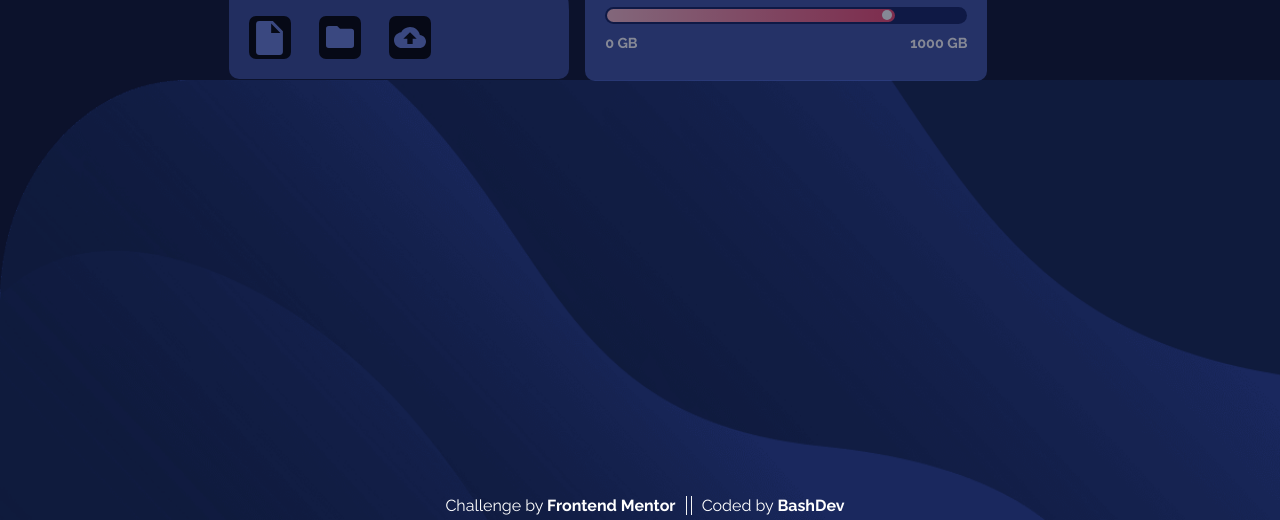
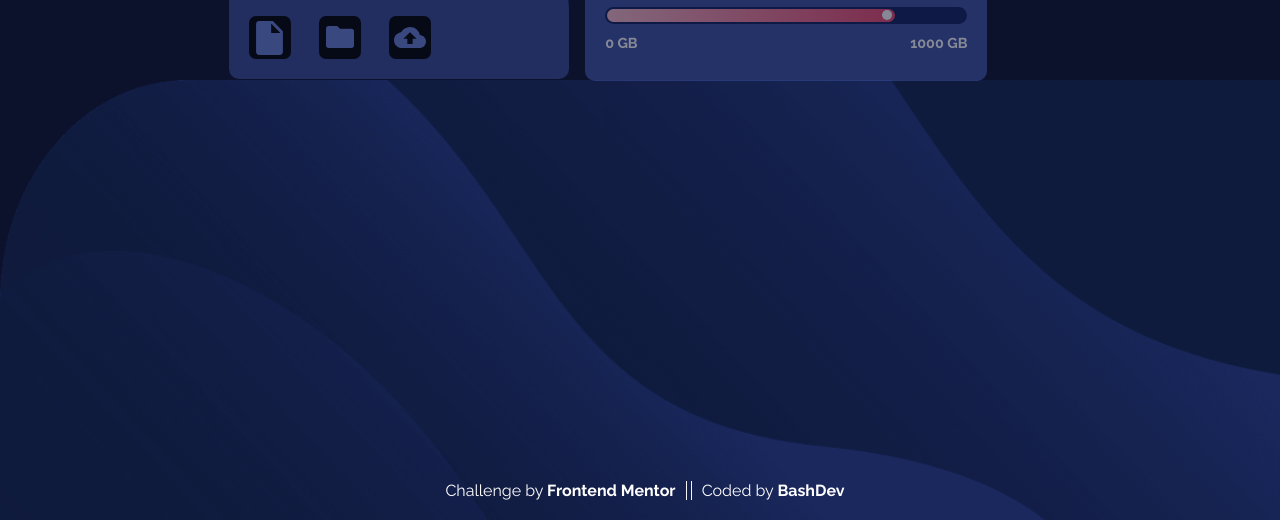
Before and after one commit to Abdulraheembashir043/Fylo_Data, a plain HTML site: page index.html in a window 1280 px wide. Shown: the part 280-800 px from the top of the page. Drawn offline with Linux system fonts and the light colour scheme.

Commit message:
Removing the body Height and editing the footer

```diff
--- a/styles/style.scss
+++ b/styles/style.scss
@@ -4,7 +4,6 @@
     padding: 0;
 }
 body {
-    height: 100%;
     box-sizing: border-box;
     background: url(../images/bg-mobile.png) no-repeat;
     background-size: cover;
@@ -173,7 +172,8 @@ footer {
     width: 100%;
     position: absolute;
     bottom: 0;
-    padding: 10px 0;
+    padding: 10px 0 0;
+    margin-bottom: 15px;
     text-align: center;
     color: white;
     font-size: 0.9em;
```
Also changed, not shown: styles/style.css, 1 other file.
